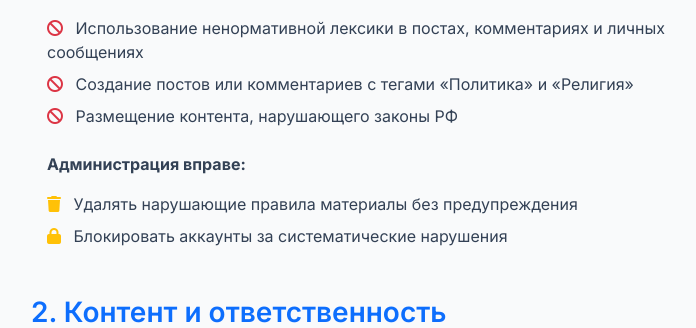
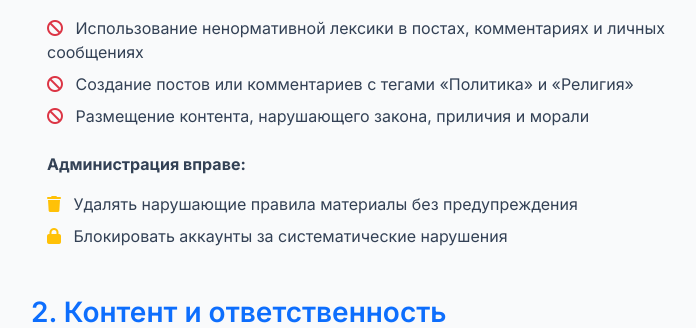
Before and after one commit to AleksejsGir/Chatty_orange, a Django app: page /terms/ in a window 1280 px wide. Shown: the part 314-642 px from the top of the page, without its empty margins (249-945 px from the left). Run offline with Django 5.2, Linux system fonts and the light colour scheme; parts of the project's set-up code (start-up, migrations or seed data) failed here and were passed over; some libraries are stand-ins or nearby versions.

Commit message:
Update terms_of_use

```diff
--- a/templates/terms_of_use.html
+++ b/templates/terms_of_use.html
@@ -26,7 +26,7 @@
                             </li>
                             <li class="mb-2">
                                 <i class="fa-solid fa-ban me-2 text-danger"></i>
-                                {% trans "Размещение контента, нарушающего законы РФ" %}
+                                {% trans "Размещение контента, нарушающего закона, приличия и морали" %}
                             </li>
                         </ul>
 
```
